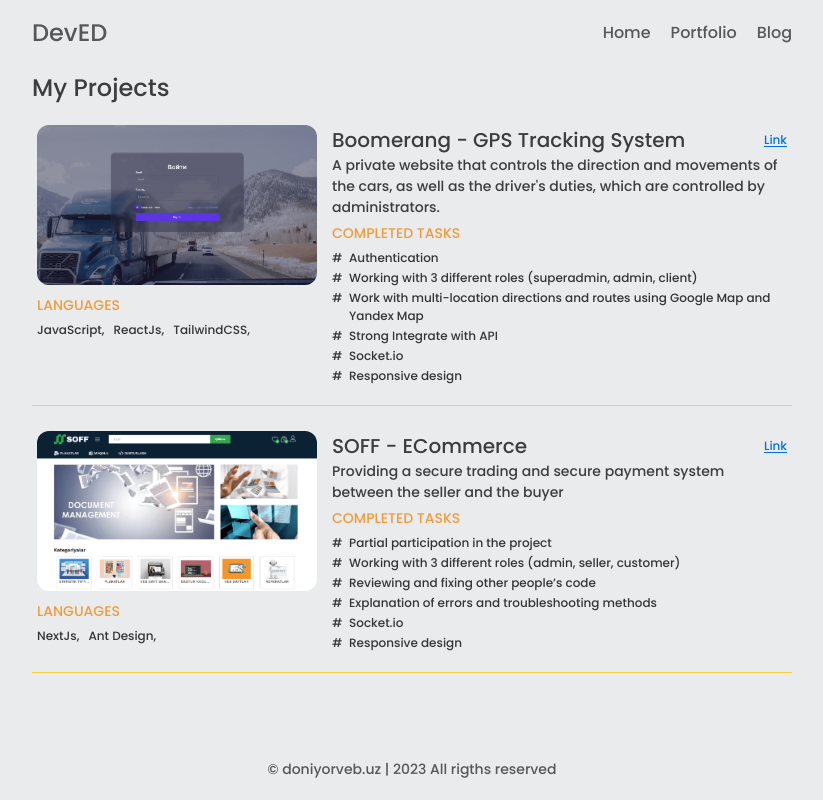
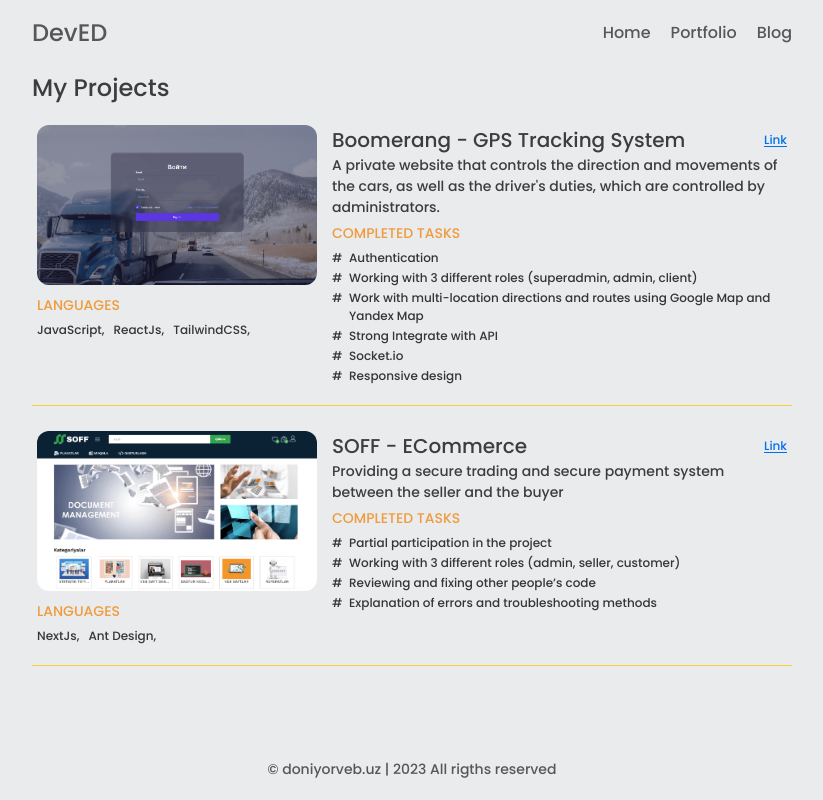
Before and after one commit to lazywk/rezume, a React (Create React App) app: page /portfolio in a window 1280 px wide. Shown: the whole page, without its empty margins (228-1051 px from the left). Built offline with nearby package versions, Linux system fonts and the light colour scheme.

Commit message:
edit porfolios

```diff
--- a/src/pages/user/portfolio.js
+++ b/src/pages/user/portfolio.js
@@ -39,14 +39,12 @@ export default function PortfolioPage() {
         'Working with 3 different roles (admin, seller, customer)',
         'Reviewing and fixing other people’s code',
         'Explanation of errors and troubleshooting methods',
-        'Socket.io',
-        'Responsive design'
       ],
       langs: [
         'NextJs',
         'Ant Design',
       ]
-    }
+    },
   ]
 
   useEffect(() => {
```
